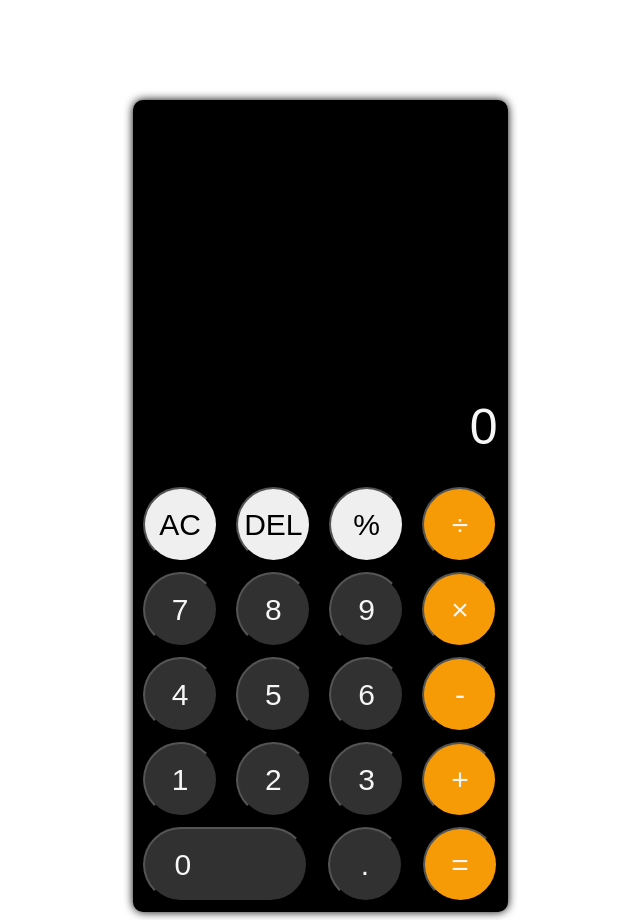
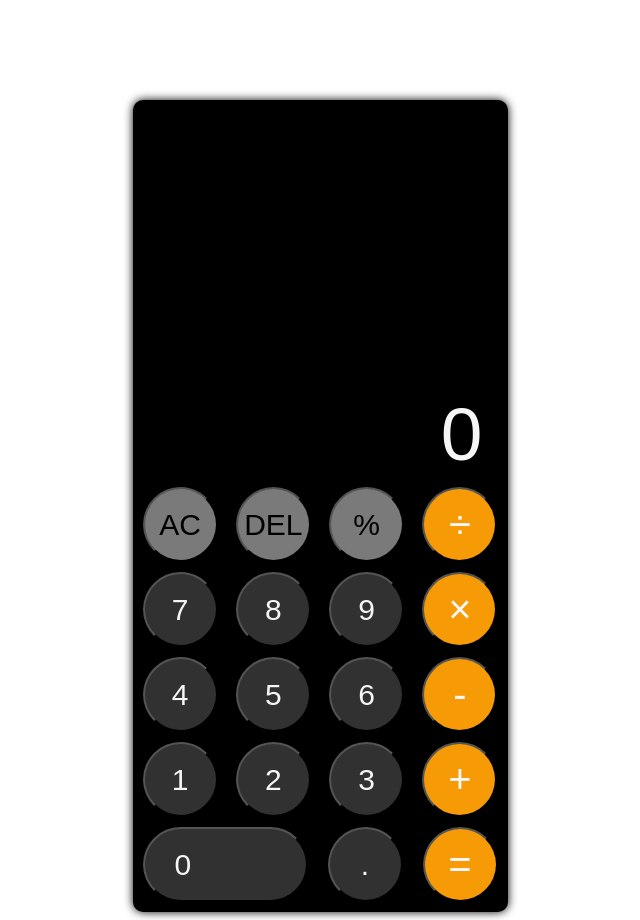
Before and after one commit to ericli18/apple-calculator-clone, a plain HTML site: page index.html in a window 1280 px wide. Shown: the whole page, without its empty margins (320-960 px from the left). Drawn offline with Linux system fonts and the light colour scheme.

Commit message:
Change button coloring and fonts

```diff
--- a/index.html
+++ b/index.html
@@ -16,7 +16,7 @@
             <div class="buttons">
                 <button class="btn btn-clear">AC</button>
                 <button class="btn btn-delete">DEL</button>
-                <button class="btn percent">%</button>
+                <button class="btn btn-percent">%</button>
                 <button class="btn mods btn-divide">&divide;</button>
                 <button class="btn num btn-7">7</button>
                 <button class="btn num btn-8">8</button>
--- a/style.css
+++ b/style.css
@@ -49,6 +49,7 @@ html{
 .mods{
     color: #f6f6f6;
     background-color: #f69a06;
+    font-size: 40px;
 }
 
 .btn-0{
@@ -59,12 +60,15 @@ html{
 
 .display-input{
     width: 100%;
-    height: 100px;
     background-color: #000000;
     border: none;
     color: #f6f6f6;
-    font-size: 50px;
+    font-size: 75px;
     text-align: right;
-    padding: 0 10px;
+    padding: 0 25px;
     box-sizing: border-box;
 }
+
+.btn-percent, .btn-clear, .btn-delete{
+    background-color: rgb(122, 122, 122);
+}
```
